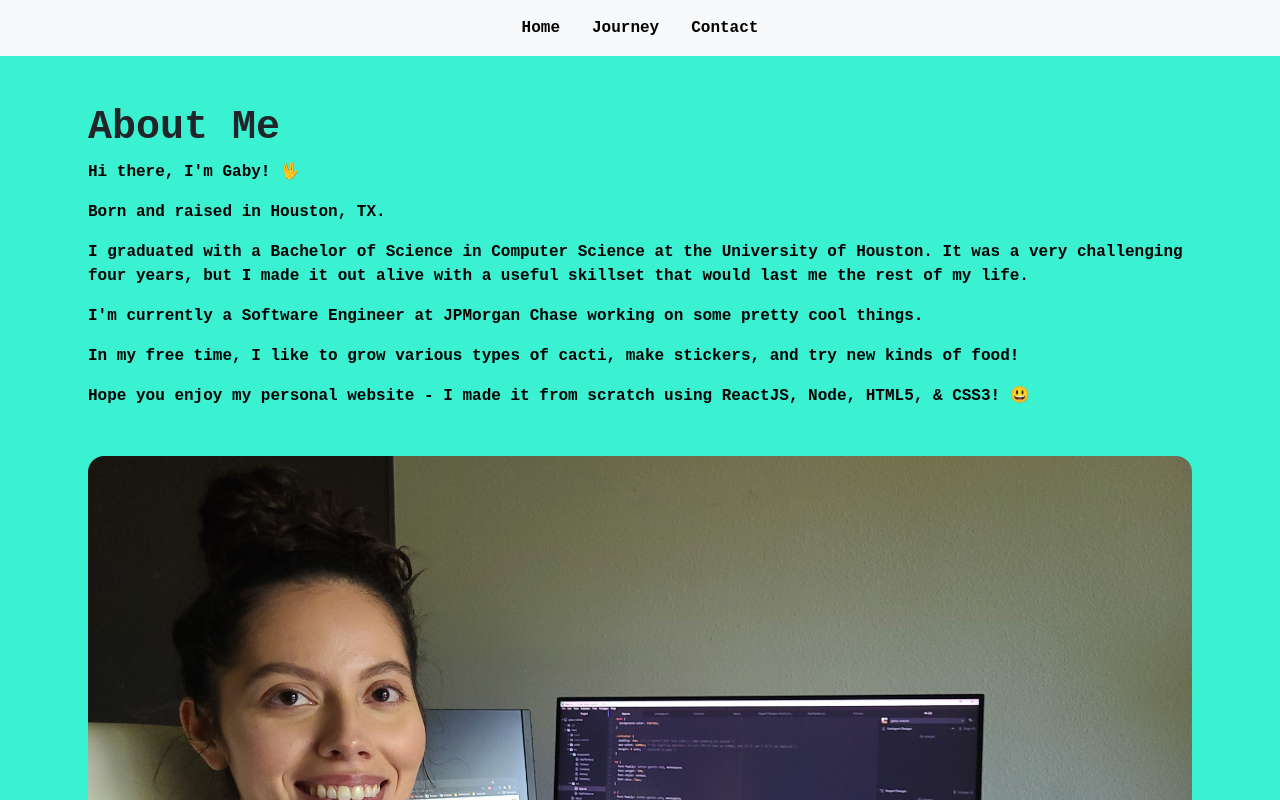
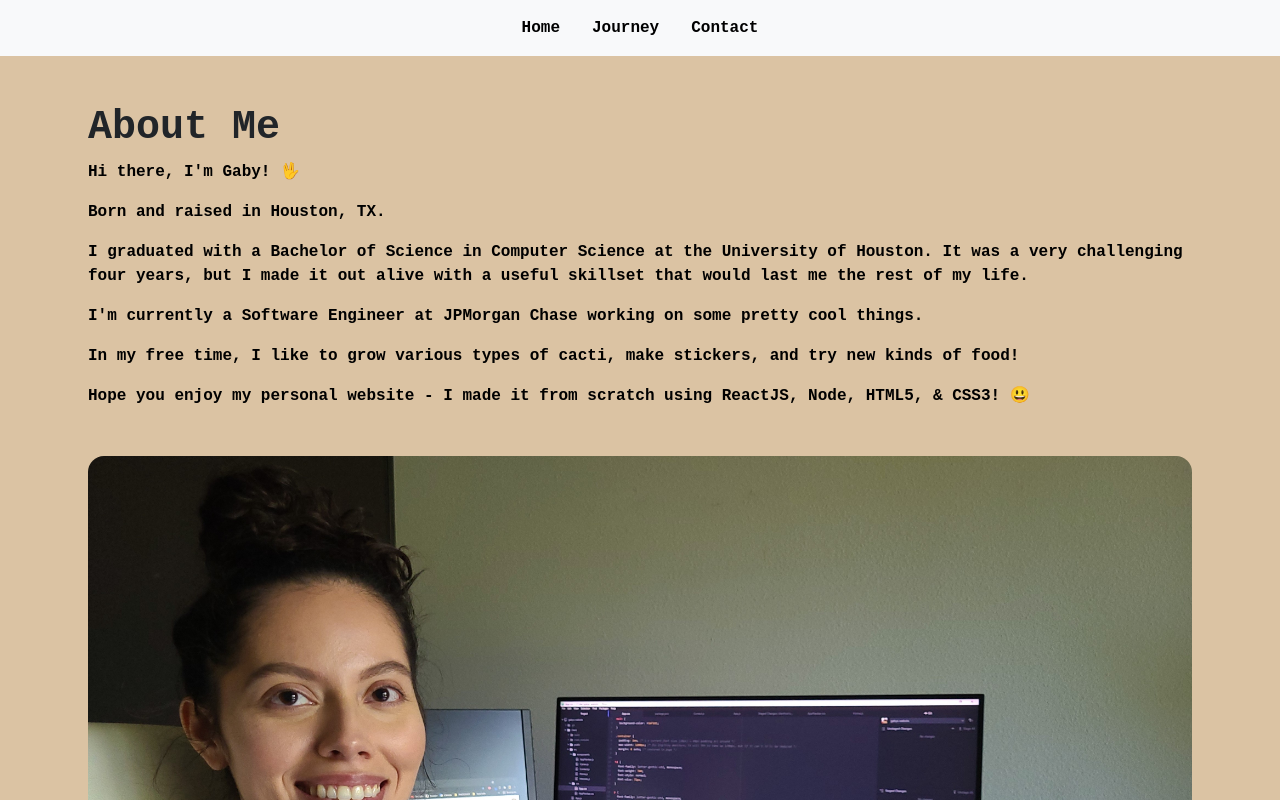
Before and after one commit to gabycruzzin/gabys-website, a React (Create React App) app in the folder client/: page / in a window 1280 px wide. Shown: the top 800 px of the page. Built offline with nearby package versions, Linux system fonts and the light colour scheme; a web font is replaced by a local one.

Commit message:
update color scheme

```diff
--- a/client/src/css/App.css
+++ b/client/src/css/App.css
@@ -1,5 +1,5 @@
 main {
-	background-color: #3af2d1;
+  background-color: rgba(210, 180, 140, 0.795);
 }
 
 .container {
@@ -20,7 +20,8 @@ h2 {
   font-style: normal;
 }
 
-p, a {
+p,
+a {
   font-family: letter-gothic-std, monospace;
   font-weight: 700;
   font-style: normal;
@@ -28,7 +29,7 @@ p, a {
 }
 
 a:hover {
-	color: #FF47CB;
+  color: #e33a3b;
 }
 
 .quote {
@@ -73,3 +74,16 @@ img {
     flex-direction: column;
   }
 }
+
+::-webkit-scrollbar-track {
+  border: 1px solid black;
+  background-color: white;
+}
+
+::-webkit-scrollbar {
+  width: 10px;
+}
+
+::-webkit-scrollbar-thumb {
+  background-color: black;
+}
--- a/client/src/css/AppNavbar.css
+++ b/client/src/css/AppNavbar.css
@@ -13,7 +13,7 @@ a {
 }
 
 .button:hover {
-	background-color: #FF47CB;
+  background-color: #e33a3b;
   color: white;
 }
 
```
Lines whose indentation alone changed are shown as unchanged.
